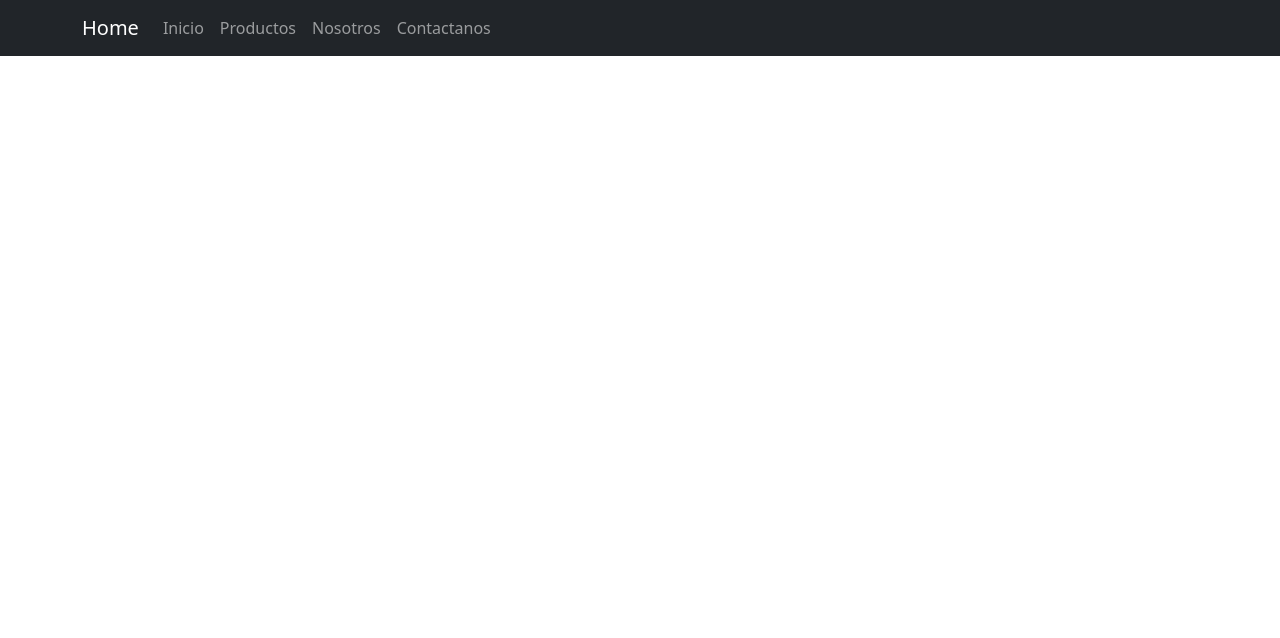
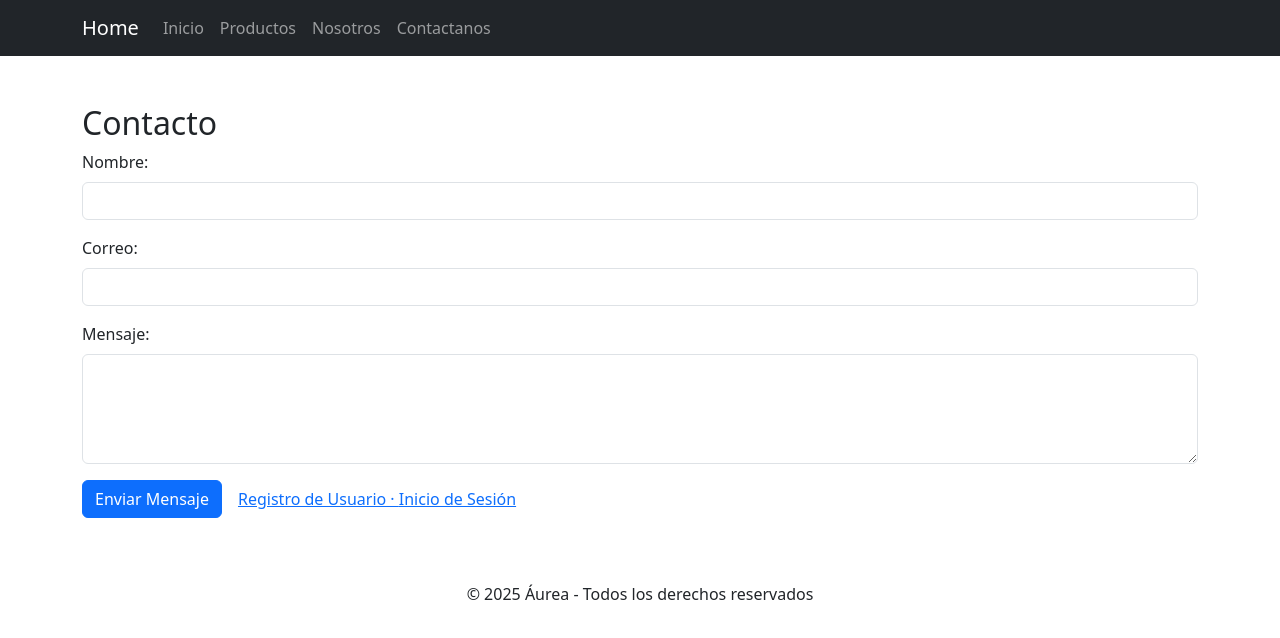
Before and after one commit to victorlinares100/FullStack2, a React (Vite) app: page /contacto in a window 1280 px wide. Shown: the top 638 px of the page. Built offline with nearby package versions, Linux system fonts and the light colour scheme.

Commit message:
Contacto añadido

```diff
--- a/src/App.jsx
+++ b/src/App.jsx
@@ -5,6 +5,7 @@ import Home from './pages/Home';
 import Products from './pages/Products';
 import ProductDetail from './pages/ProductDetail';
 import Nosotros from './pages/Nosotros';
+import Contacto from './pages/Contacto';
 
 function App() {
   return (
@@ -15,6 +16,7 @@ function App() {
         <Route path="/products" element={<Products />} />
         <Route path="/products/:id" element={<ProductDetail />} />
         <Route path="/nosotros" element={<Nosotros />} />
+        <Route path="/contacto" element={<Contacto />} />
       </Routes>
     </>
   );
--- a/src/components/organisms/Navbar.jsx
+++ b/src/components/organisms/Navbar.jsx
@@ -12,7 +12,7 @@ function NavBar() {
             <Nav.Link href="/">Inicio</Nav.Link>
             <Nav.Link href="/products">Productos</Nav.Link>
             <Nav.Link href="/Nosotros">Nosotros</Nav.Link>
-            <Nav.Link href="/products">Contactanos</Nav.Link>
+            <Nav.Link href="/Contacto">Contactanos</Nav.Link>
           </Nav>
         </Navbar.Collapse>
       </Container>
--- /dev/null
+++ b/src/pages/Contacto.jsx
@@ -0,0 +1,94 @@
+import React, { useState } from "react";
+import { Container, Form, Button, Alert } from "react-bootstrap";
+
+function Contacto() {
+  // Estados para los campos del formulario
+  const [nombre, setNombre] = useState("");
+  const [correo, setCorreo] = useState("");
+  const [contenido, setContenido] = useState("");
+  const [mensaje, setMensaje] = useState(null);
+
+  // Función para manejar el submit
+  const handleSubmit = (e) => {
+    e.preventDefault();
+
+    // Validación simple
+    if (!nombre || !correo || !contenido) {
+      setMensaje({ tipo: "danger", texto: "Por favor, complete todos los campos." });
+      return;
+    }
+
+    // Aquí podrías enviar los datos a un backend o API
+
+    setMensaje({ tipo: "success", texto: "¡Mensaje enviado correctamente!" });
+
+    // Limpiar formulario
+    setNombre("");
+    setCorreo("");
+    setContenido("");
+  };
+
+  return (
+    <>
+      <Container className="my-5">
+        <h2>Contacto</h2>
+
+        {mensaje && (
+          <Alert variant={mensaje.tipo} onClose={() => setMensaje(null)} dismissible>
+            {mensaje.texto}
+          </Alert>
+        )}
+
+        <Form onSubmit={handleSubmit}>
+          <Form.Group controlId="nombre" className="mb-3">
+            <Form.Label>Nombre:</Form.Label>
+            <Form.Control
+              type="text"
+              value={nombre}
+              onChange={(e) => setNombre(e.target.value)}
+              required
+            />
+          </Form.Group>
+
+          <Form.Group controlId="correo" className="mb-3">
+            <Form.Label>Correo:</Form.Label>
+            <Form.Control
+              type="email"
+              value={correo}
+              onChange={(e) => setCorreo(e.target.value)}
+              required
+            />
+          </Form.Group>
+
+          <Form.Group controlId="contenido" className="mb-3">
+            <Form.Label>Mensaje:</Form.Label>
+            <Form.Control
+              as="textarea"
+              rows={4}
+              value={contenido}
+              onChange={(e) => setContenido(e.target.value)}
+              required
+            />
+          </Form.Group>
+
+          <div className="d-flex align-items-center gap-3">
+            <Button type="submit" variant="primary">
+              Enviar Mensaje
+            </Button>
+
+            <div>
+              <a href="/registro">Registro de Usuario · </a>
+              <a href="/login">Inicio de Sesión</a>
+            </div>
+          </div>
+        </Form>
+      </Container>
+
+      <footer className="text-center py-3 mt-5">
+        <p>&copy; 2025 Áurea - Todos los derechos reservados</p>
+      </footer>
+    </>
+  );
+}
+
+export default Contacto;
```
